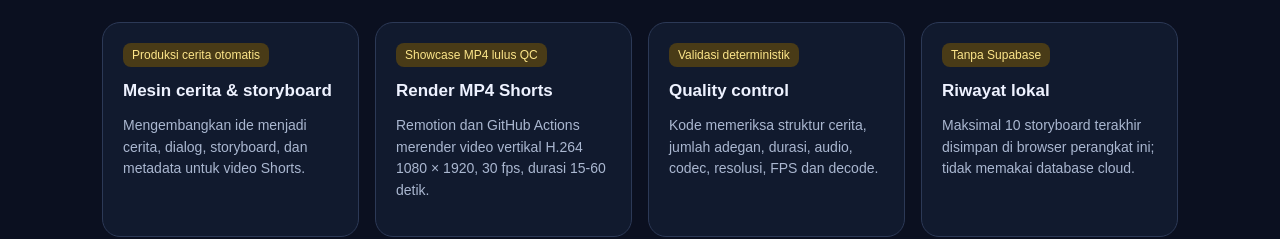
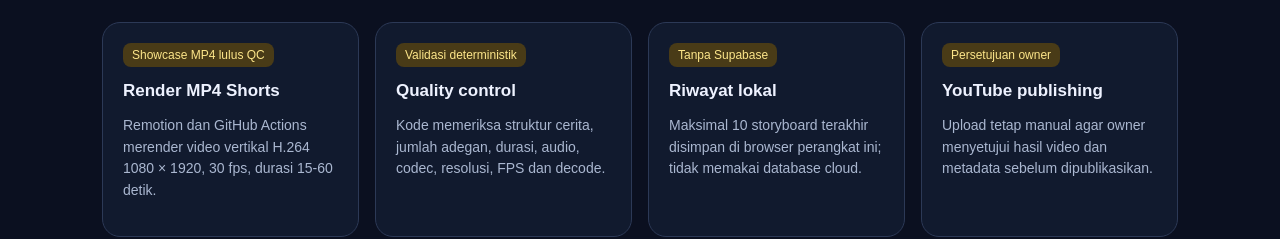
Before and after one commit to afraocta83-hash/-youtube-ai-factory, a Next.js app: page / in a window 1280 px wide. Shown: the part 1861-2100 px from the top of the page. Built offline with nearby package versions, Linux system fonts and the light colour scheme; no server answers.

Commit message:
Remove storyboard overview card from dashboard

```diff
--- a/app/page.tsx
+++ b/app/page.tsx
@@ -1,7 +1,6 @@
 import Studio from "./studio";
 
 const modules = [
- {title:"Mesin cerita & storyboard",detail:"Mengembangkan ide menjadi cerita, dialog, storyboard, dan metadata untuk video Shorts.",status:"Produksi cerita otomatis"},
  {title:"Render MP4 Shorts",detail:"Remotion dan GitHub Actions merender video vertikal H.264 1080 × 1920, 30 fps, durasi 15-60 detik.",status:"Showcase MP4 lulus QC"},
  {title:"Quality control",detail:"Kode memeriksa struktur cerita, jumlah adegan, durasi, audio, codec, resolusi, FPS dan decode.",status:"Validasi deterministik"},
  {title:"Riwayat lokal",detail:"Maksimal 10 storyboard terakhir disimpan di browser perangkat ini; tidak memakai database cloud.",status:"Tanpa Supabase"},
```
